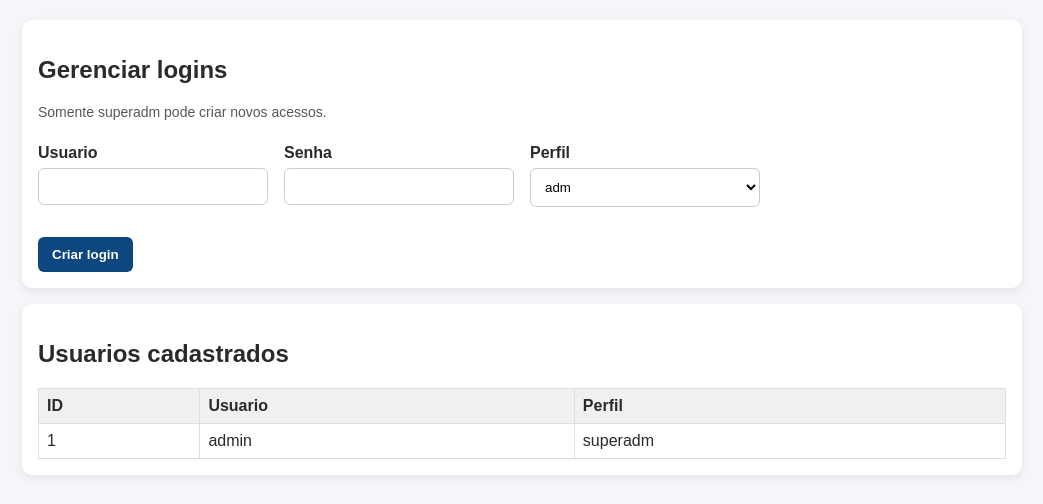
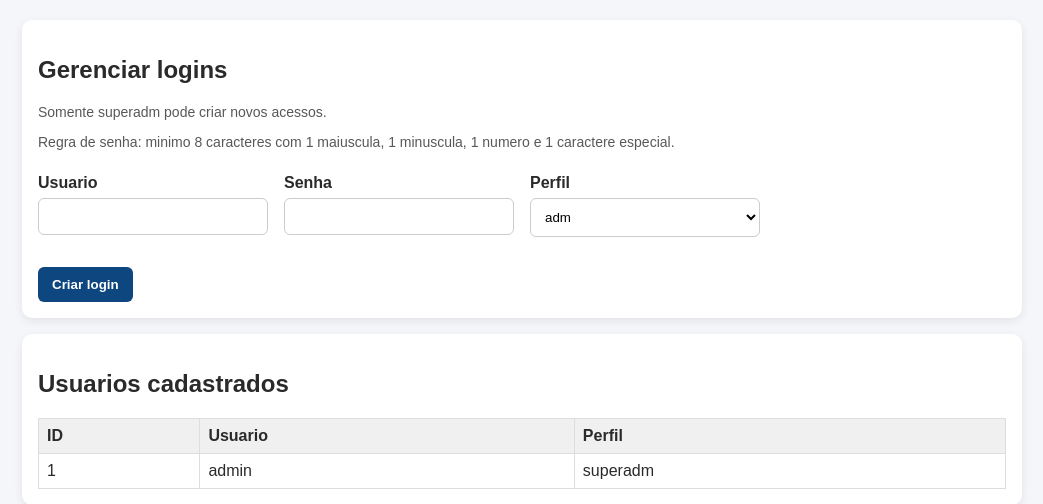
Before and after one commit to CaiqueDelazari/CestaBasica-Prefeitura, a Flask app: page /users in a window 1280 px wide. Shown: the part 77-581 px from the top of the page, without its empty margins (118-1161 px from the left). Run offline with Flask 3, Linux system fonts and the light colour scheme; the visitor is signed in with stand-in values (Sample User, id 1); data comes from the database, SQL or seed files in the repository.

Commit message:
feat: adicionar regras de senha no formulário de gerenciamento de logins
Inclui uma nova mensagem de ajuda que especifica os requisitos de senha no template de gerenciamento de logins, garantindo que os usuários estejam cientes das diretrizes de segurança. Além disso, ajusta o campo de senha para exigir um mínimo de 8 caracteres.

```diff
--- a/templates/users.html
+++ b/templates/users.html
@@ -3,6 +3,7 @@
 <section class="card">
     <h2>Gerenciar logins</h2>
     <p class="hint">Somente superadm pode criar novos acessos.</p>
+    <p class="hint">Regra de senha: minimo 8 caracteres com 1 maiuscula, 1 minuscula, 1 numero e 1 caractere especial.</p>
     <form action="{{ url_for('users') }}" method="post" class="grid two-cols">
         <div>
             <label for="username">Usuario</label>
@@ -10,7 +11,7 @@
         </div>
         <div>
             <label for="password">Senha</label>
-            <input id="password" name="password" type="password" required>
+            <input id="password" name="password" type="password" minlength="8" required>
         </div>
         <div>
             <label for="role">Perfil</label>
```
